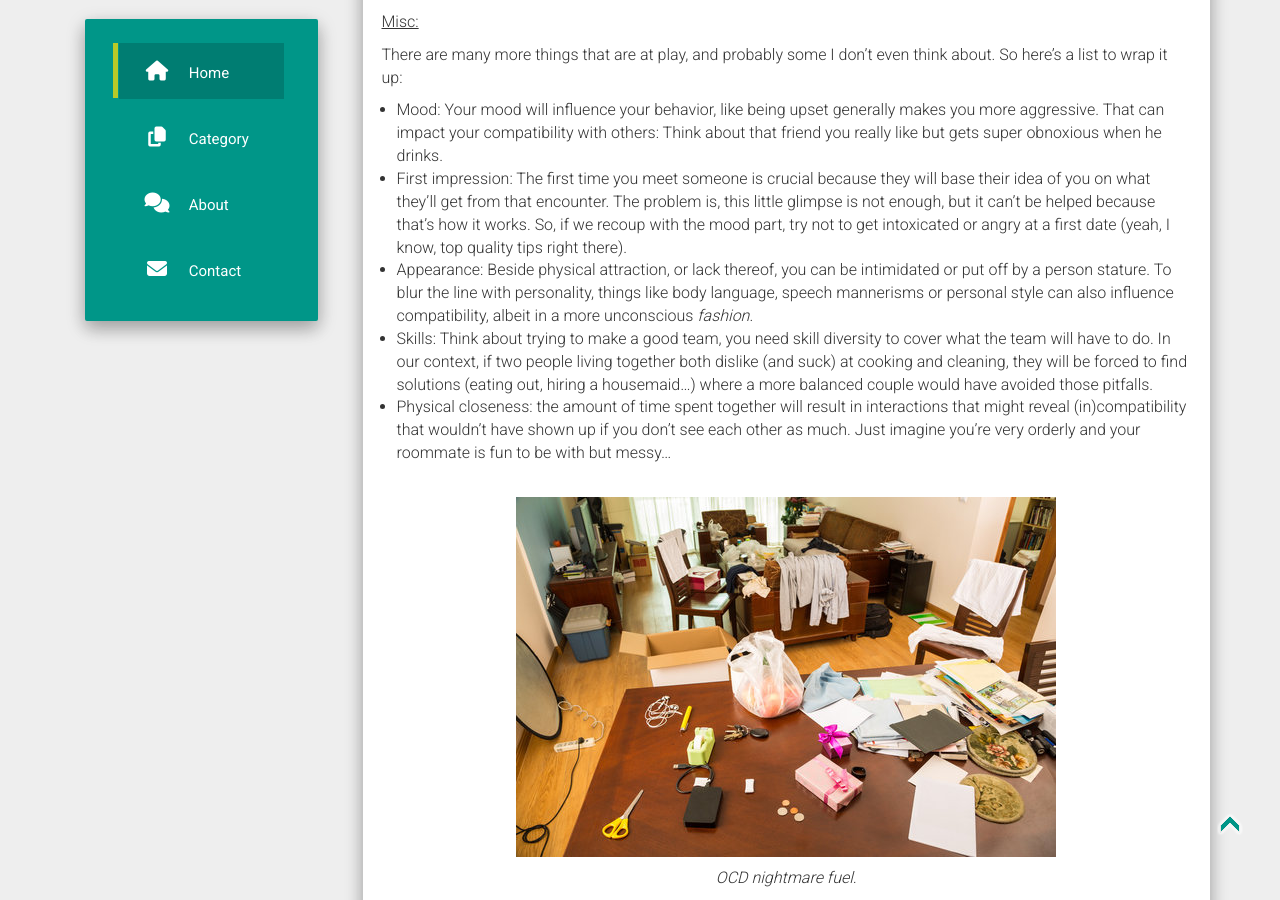
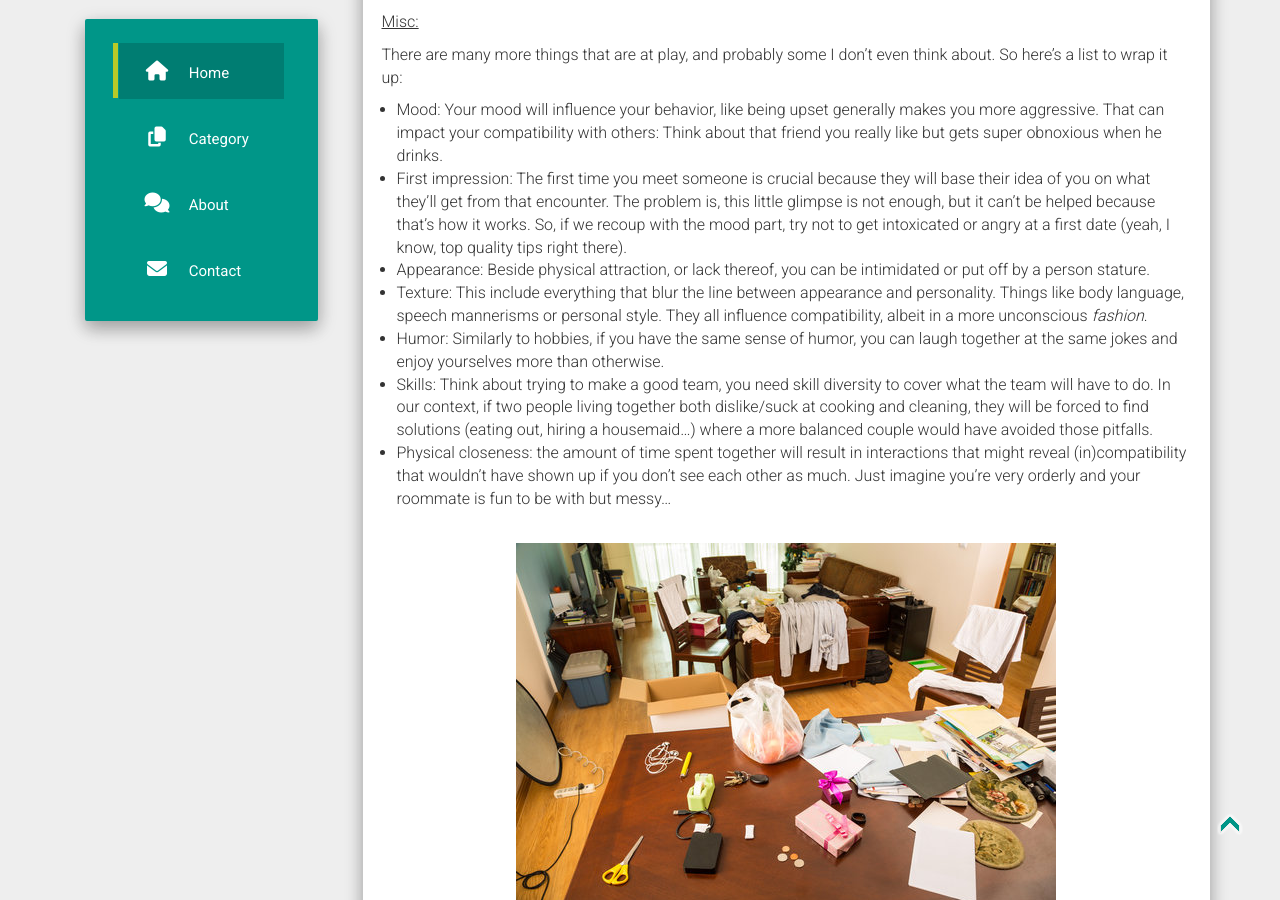
Before and after one commit to WanderingSpaceThinker/nonexistence, a Jekyll site: the page built from _posts/2021-10-31-Human-compatibility.md, in a window 1280 px wide and 900 px high, scrolled down 2722 px. Built offline with Jekyll 4.4.1, drawn with Linux system fonts in a browser that asks for light colours; nearby versions of some CDN libraries; comment, search, counter and statistics services are not loaded; some of the changed text lies outside the part shown.

Commit message:
chore: update post

```diff
--- a/_posts/2021-10-31-Human-compatibility.md
+++ b/_posts/2021-10-31-Human-compatibility.md
@@ -33,7 +33,7 @@ What that means is:
 * you can hate someone you're compatible with (e.g: if they betrayed you, one way or another).
 * you can "fail" to befriend someone you're compatible with, if you meet them during a time you were busy and unavailable emotionally.
 
-There's all other sorts of scenarios where compatibility and feelings can be at odds, but you get the idea. The core thing is, compatibility only have an influence (positive or negative) on a relationship. Meaning that, an incompatibility, with enough motivation, won't prevent people from becoming friends.
+There's all other sorts of scenarios where compatibility and feelings can be at odds, but you get the idea. The core thing is, compatibility only have an influence (positive or negative) on a relationship. Meaning that, an incompatibility, with enough motivation, won't prevent people from becoming friends, or more.
 
 In addition, since psychotypes are dynamic, compatibility can evolve as well. In the scenario where two seemingly incompatible people put in the efforts, it's possible for the incompatibility to disappear with time. On the opposite, a married couple can see their compatibility decrease as they age and grow apart.
 
@@ -79,8 +79,10 @@ Ultimately, your taste in a person (what you look for, what you despise) will ta
 There are many more things that are at play, and probably some I don't even think about. So here's a list to wrap it up:
 * Mood: Your mood will influence your behavior, like being upset generally makes you more aggressive. That can impact your compatibility with others: Think about that friend you really like but gets super obnoxious when he drinks.
 * First impression: The first time you meet someone is crucial because they will base their idea of you on what they'll get from that encounter. The problem is, this little glimpse is not enough, but it can't be helped because that's how it works. So, if we recoup with the mood part, try not to get intoxicated or angry at a first date (yeah, I know, top quality tips right there).
-* Appearance: Beside physical attraction, or lack thereof, you can be intimidated or put off by a person stature. To blur the line with personality, things like body language, speech mannerisms or personal style can also influence compatibility, albeit in a more unconscious *fashion*.
-* Skills: Think about trying to make a good team, you need skill diversity to cover what the team will have to do. In our context, if two people living together both dislike (and suck) at cooking and cleaning, they will be forced to find solutions (eating out, hiring a housemaid...) where a more balanced couple would have avoided those pitfalls.
+* Appearance: Beside physical attraction, or lack thereof, you can be intimidated or put off by a person stature.
+* Texture: This include everything that blur the line between appearance and personality. Things like body language, speech mannerisms or personal style. They all influence compatibility, albeit in a more unconscious *fashion*.
+* Humor: Similarly to hobbies, if you have the same sense of humor, you can laugh together at the same jokes and enjoy yourselves more than otherwise.
+* Skills: Think about trying to make a good team, you need skill diversity to cover what the team will have to do. In our context, if two people living together both dislike/suck at cooking and cleaning, they will be forced to find solutions (eating out, hiring a housemaid...) where a more balanced couple would have avoided those pitfalls.
 * Physical closeness: the amount of time spent together will result in interactions that might reveal (in)compatibility that wouldn't have shown up if you don't see each other as much. Just imagine you're very orderly and your roommate is fun to be with but messy...
 
 ![colors]({{ site.baseurl }}{{ page.images[1].image_path }})
```
